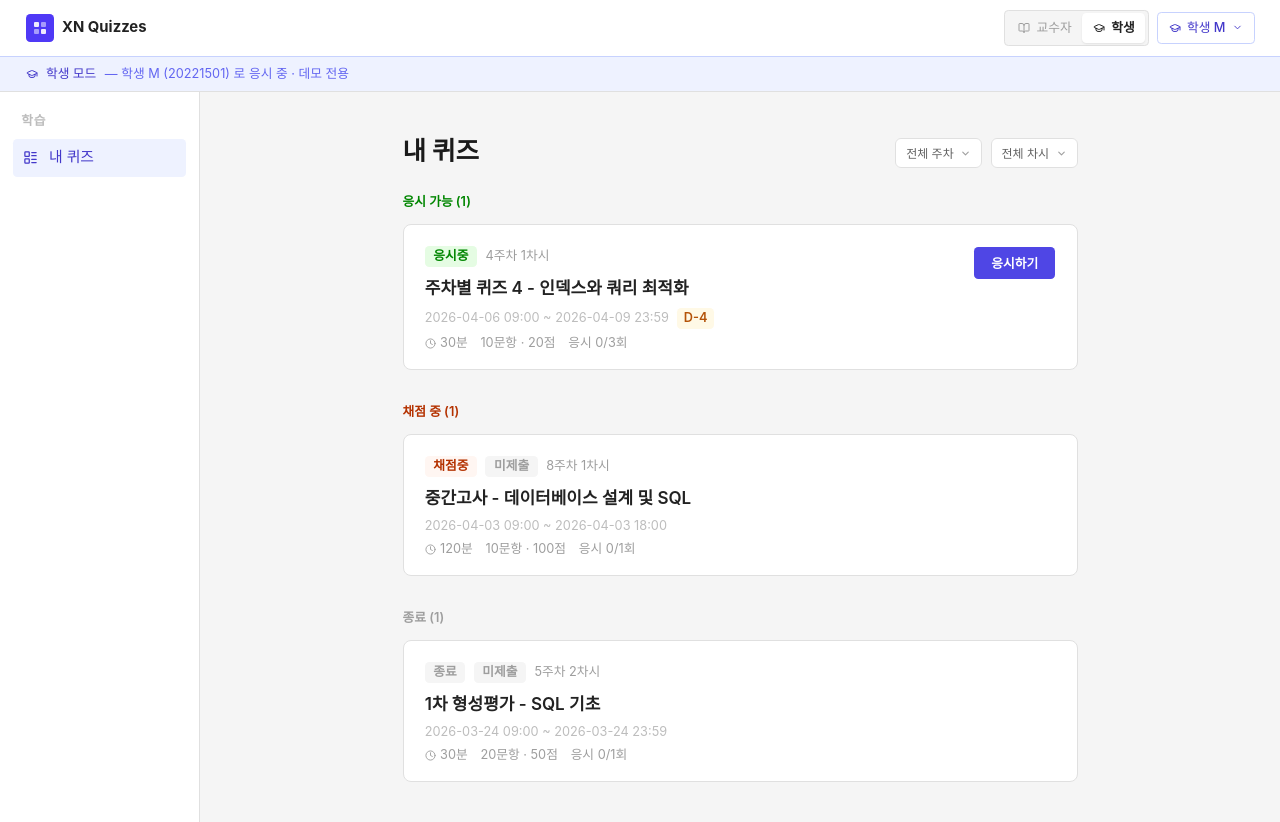
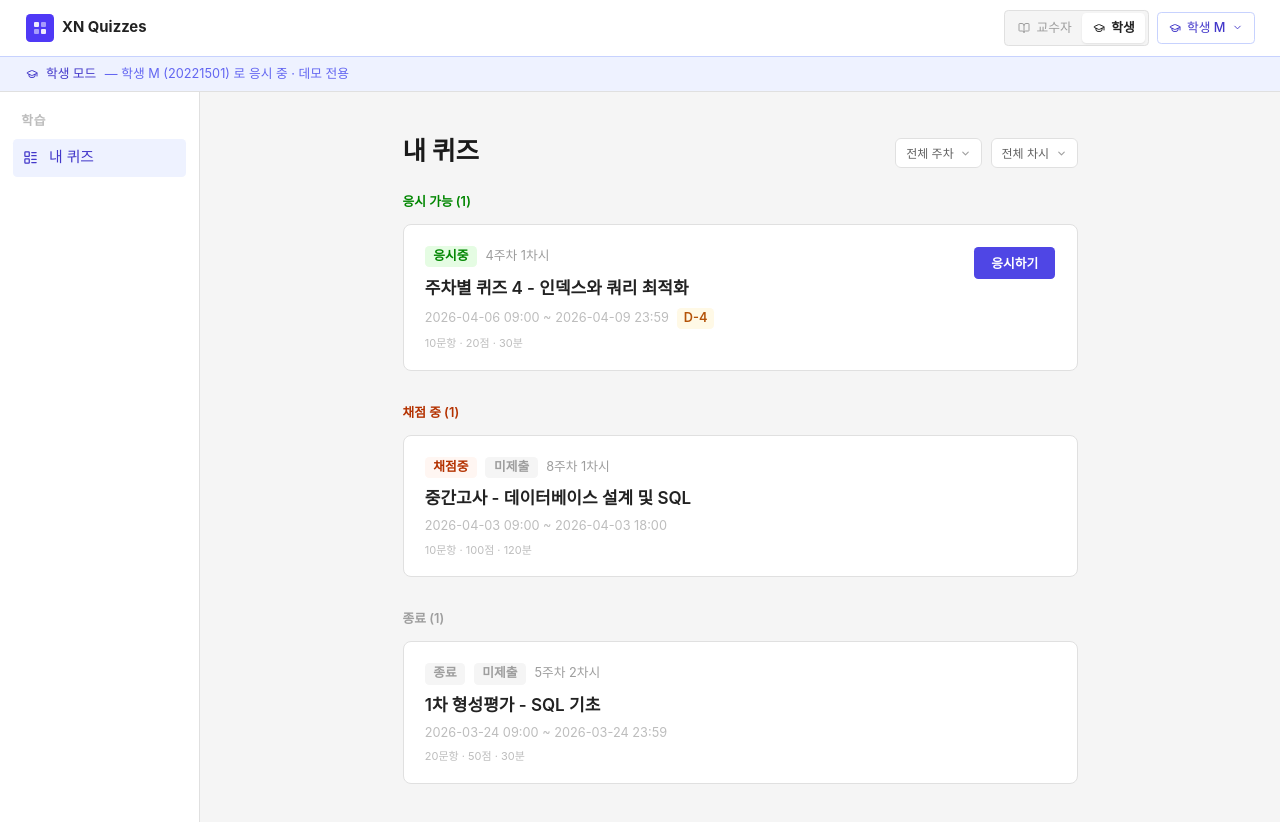
Before and after one commit to minjukim13/xnquiz, a React (Vite) app: page / in a window 1280 px wide. Both pictures are taken after a click on the button "학생". Shown: the top 822 px of the page. Built offline with nearby package versions, Linux system fonts and the light colour scheme; a web font is replaced by a local one.

Commit message:
style: 학생 카드 스펙 정보 3개로 축소 및 폰트 크기 축소

```diff
--- a/src/pages/QuizList.jsx
+++ b/src/pages/QuizList.jsx
@@ -583,11 +583,9 @@ function StudentQuizCard({ quiz, studentId }) {
             </div>
 
             {/* 스펙 */}
-            <div className="flex items-center gap-3 mt-1.5 text-xs" style={{ color: '#9E9E9E' }}>
-              <span className="flex items-center gap-1"><Clock size={11} />{quiz.timeLimit === 0 ? '시간 제한 없음' : `${quiz.timeLimit ?? 30}분`}</span>
-              <span>{quiz.questions}문항 · {quiz.totalPoints}점</span>
-              {maxAttempts !== -1 && <span>응시 {attemptCount}/{maxAttempts}회</span>}
-            </div>
+            <p className="mt-1.5" style={{ fontSize: 11, color: '#BDBDBD' }}>
+              {quiz.questions}문항 · {quiz.totalPoints}점 · {quiz.timeLimit === 0 ? '시간 제한 없음' : `${quiz.timeLimit ?? 30}분`}
+            </p>
           </div>
 
           <div className="shrink-0 mt-0.5">
```
